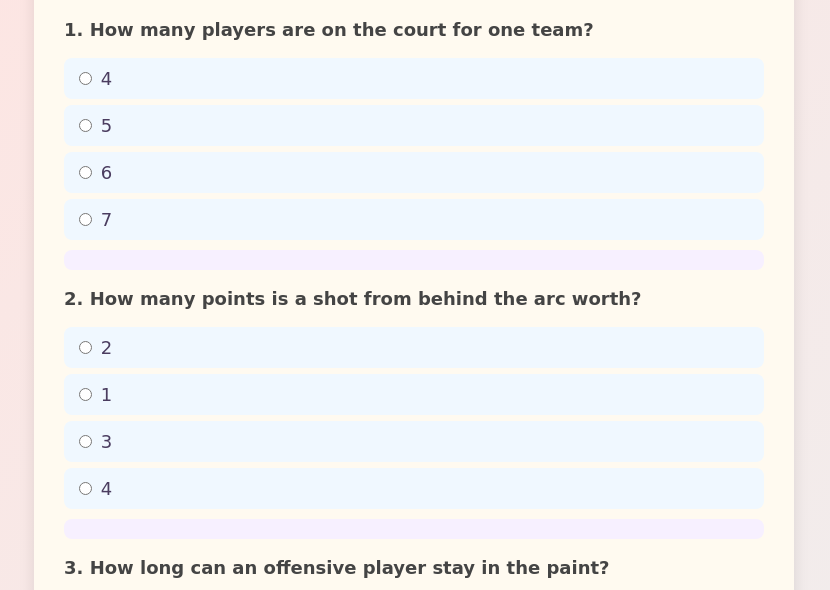
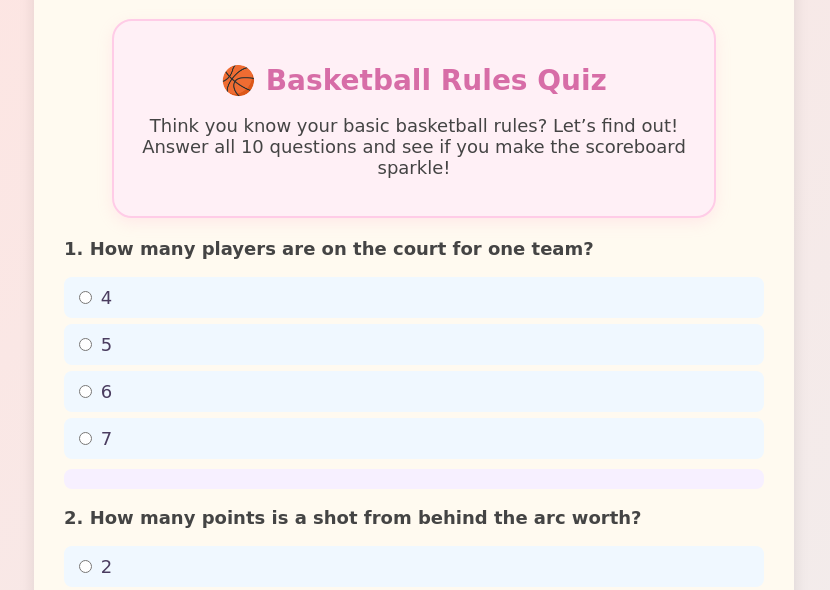
Before and after one commit to vaidehiishahhh/basketball-quizz, a plain HTML site: page index.html in a window 1280 px wide. Shown: the part 142-732 px from the top of the page, without its empty margins (226-1056 px from the left). Drawn offline with nearby package versions, Linux system fonts and the light colour scheme.

Commit message:
Updated quiz styling and content

```diff
--- a/index.html
+++ b/index.html
@@ -9,9 +9,14 @@
 <body>
   <div class="quiz-container">
     <h1>🏀 Basketball IQ Challenge</h1>
+    <div id="description">
+      <h2>🏀 Basketball Rules Quiz</h2>
+      <p>Think you know your basic basketball rules? Let’s find out! Answer all 10 questions and see if you make the scoreboard sparkle!</p>
+    </div>
     <div id="quiz"></div>
     <button id="submit">Submit Answers</button>
     <div id="result"></div>
+    <button id="retry">Try Again</button>
   </div>
   <script src="script.js"></script>
   <script src="https://cdn.jsdelivr.net/npm/canvas-confetti@1.6.0/dist/confetti.browser.min.js"></script>
```
